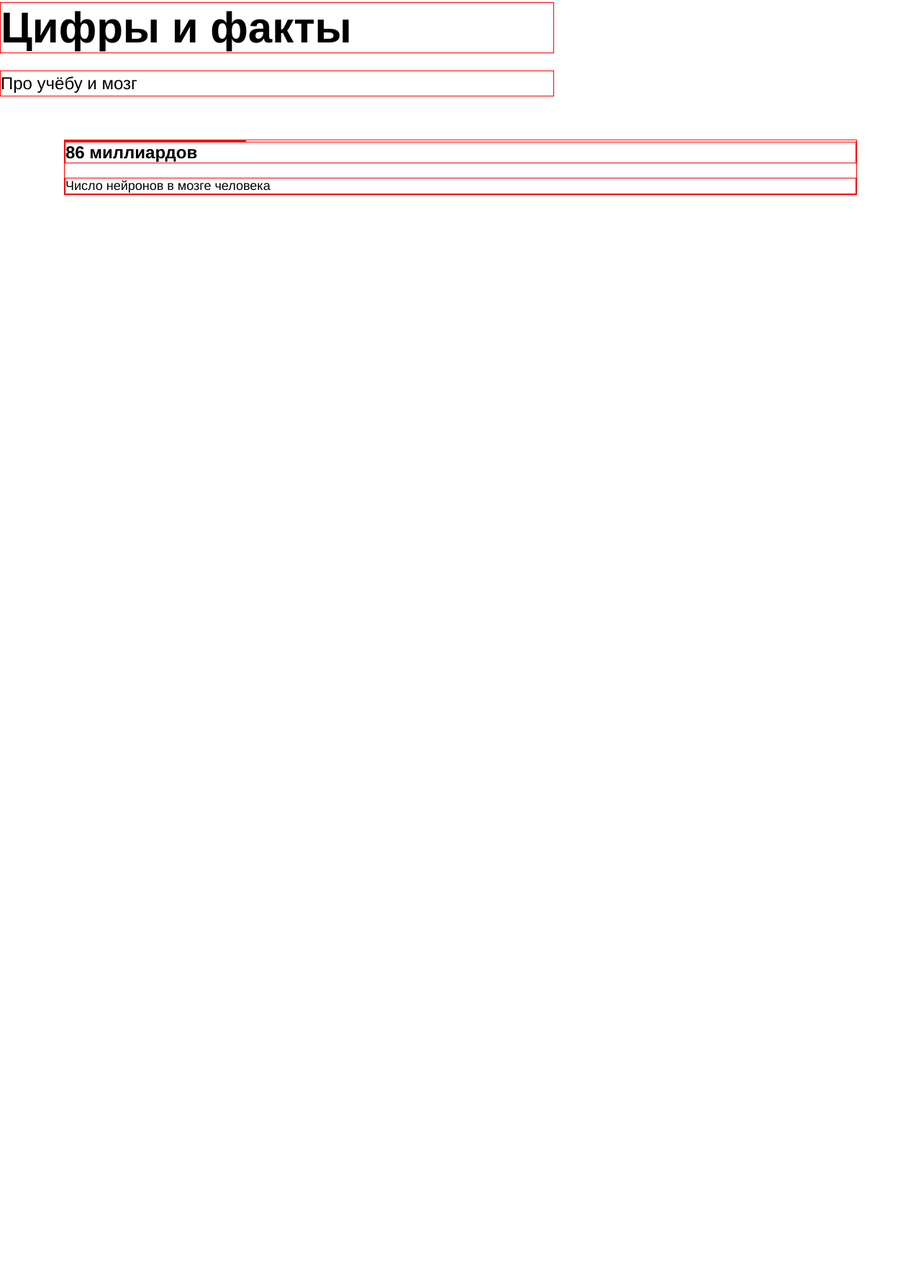
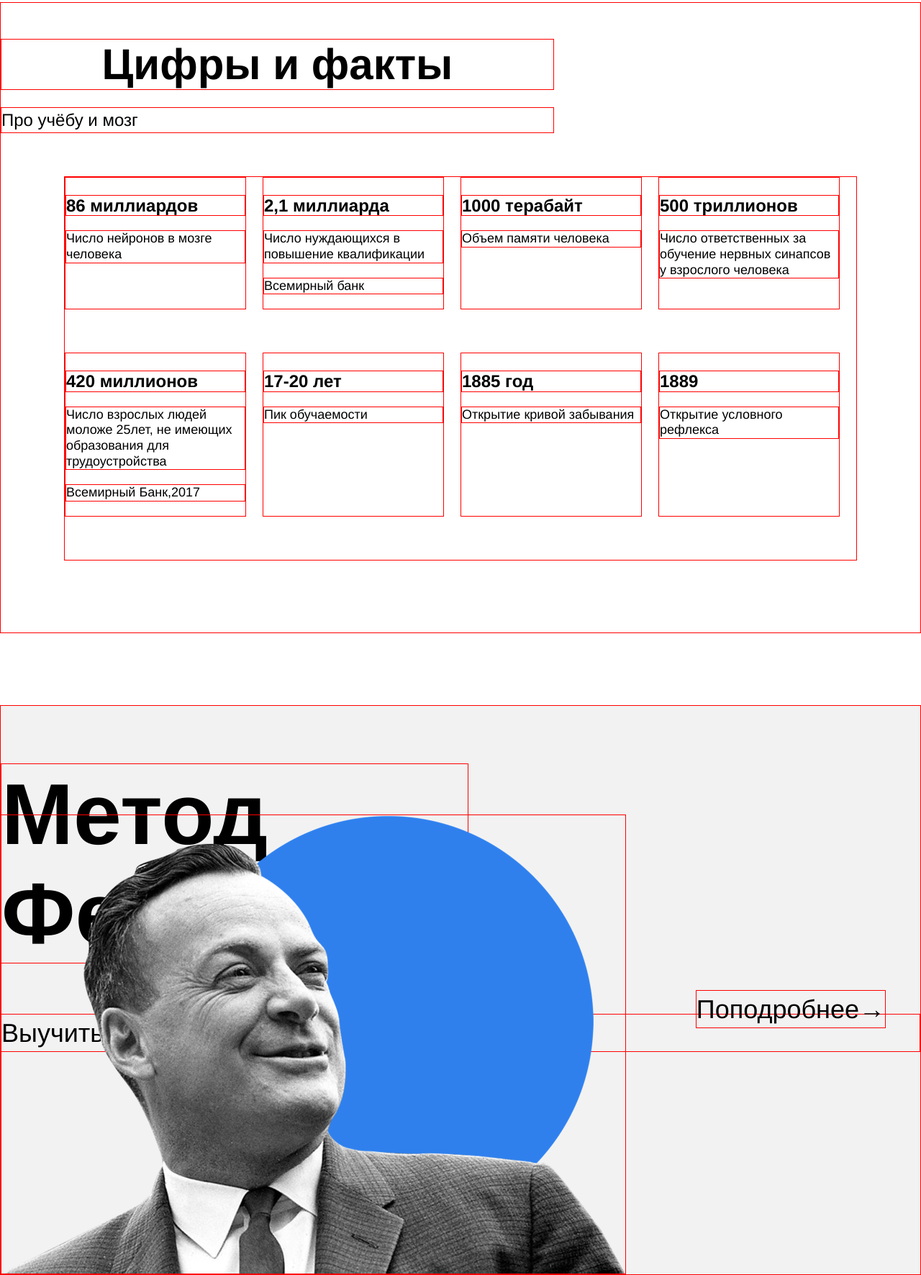
Before and after one commit to Dashnik/how-to-learn, a plain HTML site: page index.html in a window 1280 px wide. Shown: the part 1383-3155 px from the top of the page at 72% size. Before the commit the page ends 1754 px from the top, so only its background shows below. Drawn offline with Linux system fonts and the light colour scheme.

Commit message:
Feyman section is almost ready

```diff
--- a/index.html
+++ b/index.html
@@ -44,14 +44,49 @@
         <h2 class="section-title">Цифры и факты</h2>
         <p class="section-subtitle">Про учёбу и мозг</p>
         <div class="table">
-          <div class="table__cell"></div>
-          <div class="table__heading">86 миллиардов</div>
-          <div class="table__text">Число нейронов в мозге человека</div>
+          <div class="table__cell">
+              <h3 class="table__heading">86 миллиардов</h3>
+              <div class="table__text">Число нейронов в мозге человека</div>
+            </div>
+            <div class="table__cell">
+              <h3 class="table__heading">2,1 миллиарда</h3>
+              <div class="table__text">Число нуждающихся в повышение квалификации</div>
+              <div class="table__text">Всемирный банк</div>
+            </div>
+            <div class="table__cell">
+              <h3 class="table__heading">1000 терабайт</h3>
+              <div class="table__text">Объем памяти человека</div>
+            </div>
+            <div class="table__cell">
+              <h3 class="table__heading">500 триллионов</h3>
+              <div class="table__text">Число ответственных за обучение нервных синапсов у взрослого человека</div>
+            </div>
+            <div class="table__cell">
+              <h3 class="table__heading">420 миллионов</h3>
+              <div class="table__text">Число взрослых людей моложе 25лет, не имеющих образования для трудоустройства</div>
+              <div class="table__text"> Всемирный Банк,2017</div>
+            </div>
+            <div class="table__cell">
+              <h3 class="table__heading">17-20 лет</h3>
+              <div class="table__text">Пик обучаемости</div>
+            </div>
+            <div class="table__cell">
+              <h3 class="table__heading">1885 год</h3>
+              <div class="table__text">Открытие кривой забывания</div>
+            </div>
+            <div class="table__cell">
+              <h3 class="table__heading">1889</h3>
+              <div class="table__text">Открытие условного рефлекса</div>
+            </div>
 
-        </div>
+          </div>
       </section>
 
       <section class="feinman">
+        <h1 class="feynman__title">Метод Фейнмана</h1>
+        <div class="feynman__subtitle">Выучить и не забыть.</div>
+        <div class="feynman__link">Поподробнее→</div>
+        <img src="images/feynman.png" alt="feynman" class="feynman-picture"></img>
       </section>
 
       <section class="kaufman">
--- a/styles/style.css
+++ b/styles/style.css
@@ -152,17 +152,25 @@
 }
 
 /* Digits part */
+
+.digits{
+  margin-top: 100px;
+  margin-bottom: 100px;
+  border: 1px solid red;
+display:center;
+}
 .section-title{
+  text-align: center;
+display: flex;
+flex-direction: row;
+justify-content: center;
   width: 60%;
-  margin-top: 100px;
   margin-bottom: 20px;
   line-height: 69px;
   font-size: 60px;
   font-weight: bold; /*начертание шрифта полужирное*/
 
-  border: solid;
-  border-color:red;
-  border-width:1px;
+  border: 1px solid red;
 }
 
 .section-subtitle{
@@ -171,29 +179,25 @@
   font-size: 24px;
   font-weight: normal;
 
-  border: solid;
-  border-color:red;
-  border-width:1px;
+  border: 1px solid red;
 }
 
 .table{
   width:1100px;
   margin:60px auto 100px auto;
+  display: flex;
+  flex-direction: row;
+  flex-wrap:wrap;
 
-  border: solid;
-  border-color:red;
-  border-width:1px;
+  border: 1px solid red;
 
 }
 
 .table__cell{
   width: 250px;
-  display: flex;
-  flex-direction: row;
-
-  border: solid;
-  border-color:red;
-  border-width:1px;
+  margin-right: auto;
+  margin-bottom: 60px;
+  border: 1px solid red;
 }
 
 .table__heading{
@@ -202,17 +206,59 @@
   font-weight: bold;
   margin-bottom:20px;
 
-  border: solid;
-  border-color:red;
-  border-width:1px;
+  border: 1px solid red;
 }
 
 .table__text{
   line-height: 1.2;
   font-size: 18px;
   font-weight: normal;
+  margin-bottom: 20px;
 
-  border: solid;
-  border-color:red;
-  border-width:1px;
+  border: 1px solid red;
 }
+/* feynman part */
+.feinman{
+  height: 790px;
+  position: relative;
+  background-color: #f2f2f2;
+  border: 1px solid red;
+}
+
+.feynman-picture{
+  position: absolute;
+  left: 0px;
+  bottom: 0px;
+  height: 637px ;
+  width: 867px;
+  border: 1px solid red;
+}
+
+.feynman__title{
+  width: 648px;
+  margin-bottom: 70px;
+  line-height: 1.15;
+  font-size: 120px;
+  font-weight: bold; /*начертание шрифта полужирное*/
+
+  border: 1px solid red;
+}
+
+.feynman__subtitle{
+  line-height: 51px;
+  font-size: 36px;
+  font-weight: normal;
+
+  border: 1px solid red;
+}
+
+.feynman__link{
+  position: absolute;
+  line-height: 51px;
+  font-size: 36px;
+  font-weight: normal;
+  right: 48px;
+  top: 395px;
+
+  border: 1px solid red;
+}
```
